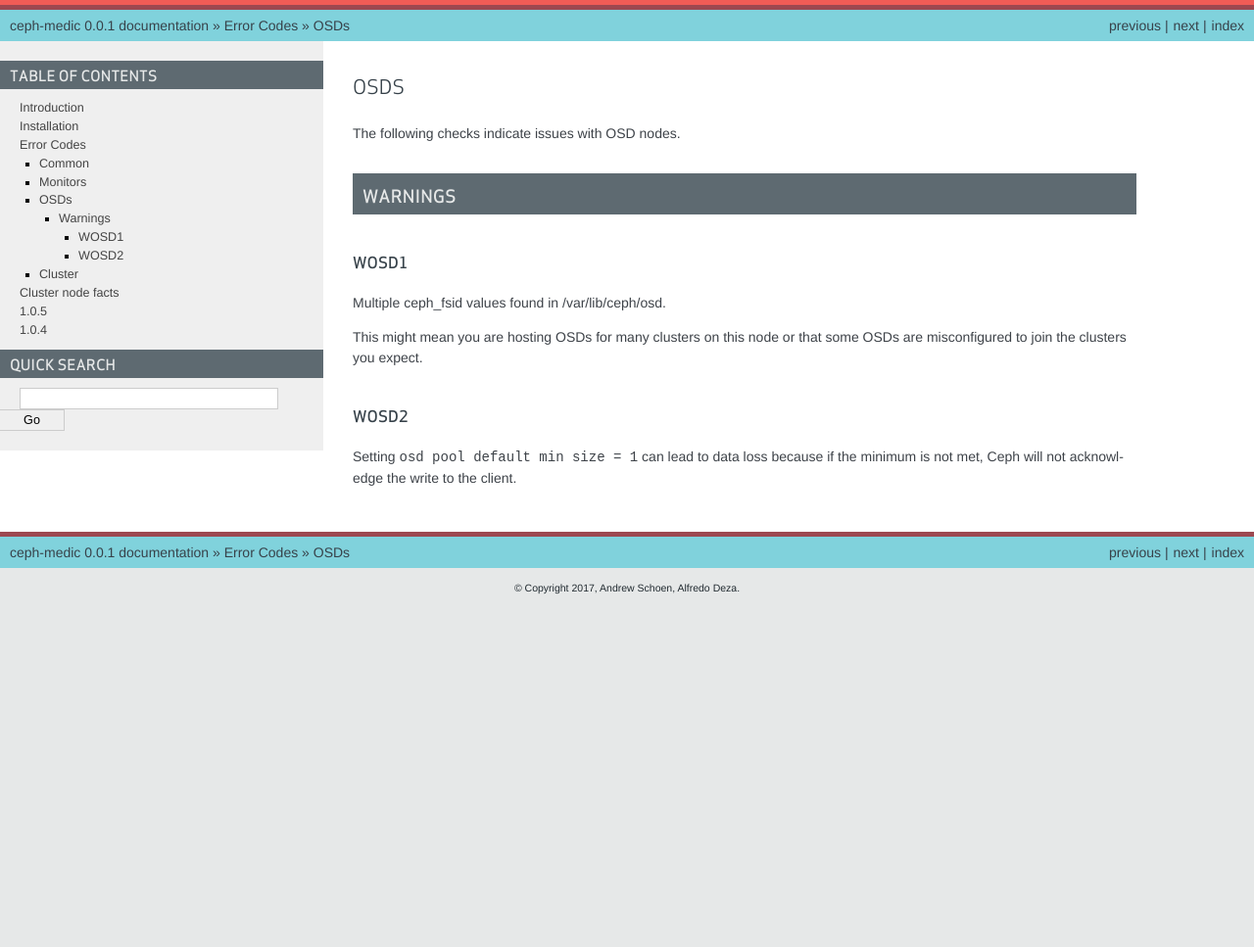
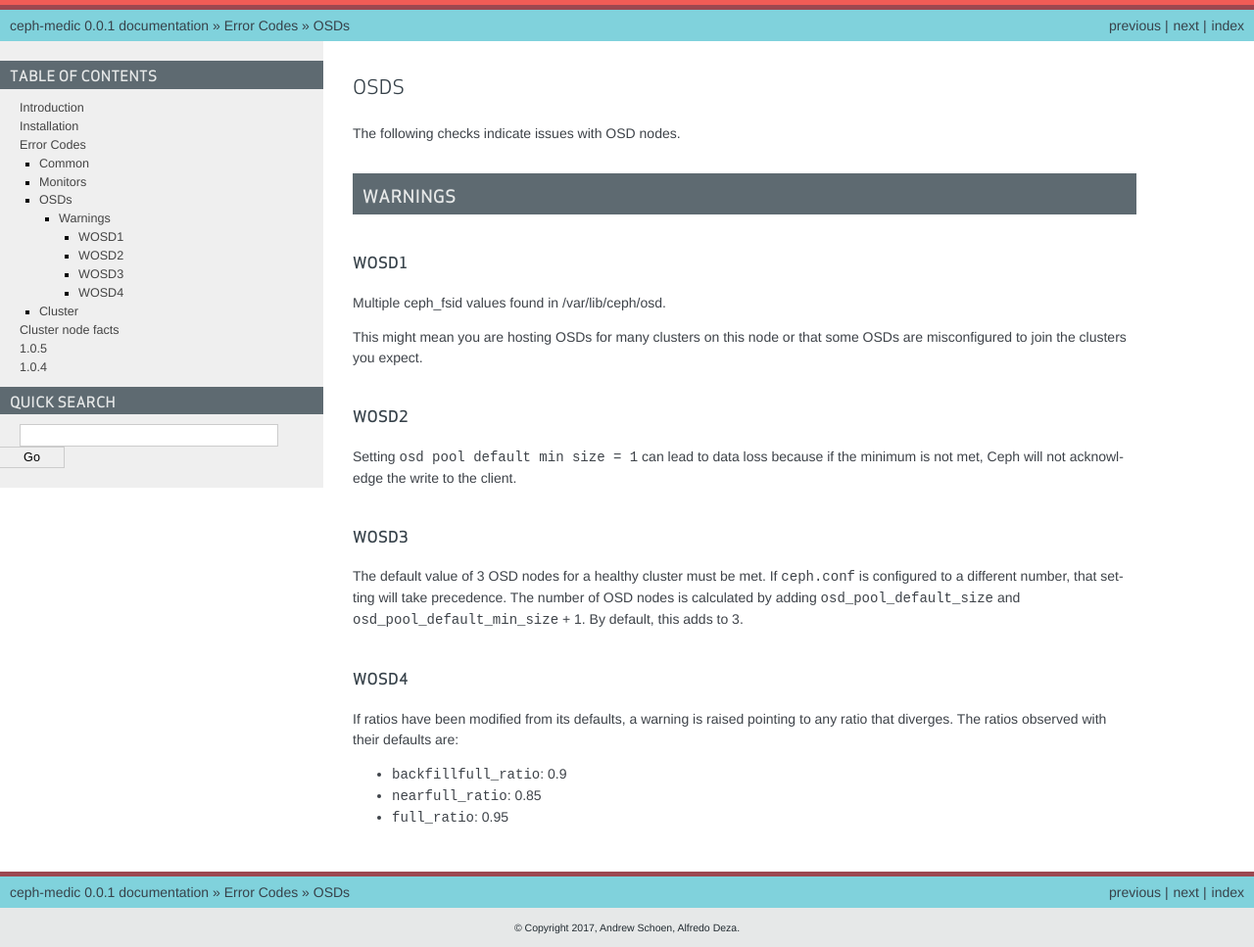
Before and after one commit to ceph/ceph-medic, a Sphinx documentation site: the page built from docs/source/codes/osds.rst, in a window 1280 px wide. Shown: the whole page at 98% size. Built offline with Sphinx 7.4.7, drawn with Linux system fonts in a browser that asks for light colours; before the commit the page ends 900 px from its top, so only the background shows below that.

Commit message:
docs: update docs with WOSD3 and WOSD4
Signed-off-by: Alfredo Deza <adeza@redhat.com>

```diff
--- a/docs/source/codes/osds.rst
+++ b/docs/source/codes/osds.rst
@@ -23,3 +23,24 @@
 ^^^^^
 Setting ``osd pool default min size = 1`` can lead to data loss because if the
 minimum is not met, Ceph will not acknowledge the write to the client.
+
+.. _WOSD3:
+
+WOSD3
+^^^^^
+The default value of 3 OSD nodes for a healthy cluster must be met. If
+``ceph.conf`` is configured to a different number, that setting will take
+precedence. The number of OSD nodes is calculated by adding
+``osd_pool_default_size`` and ``osd_pool_default_min_size`` + 1. By default,
+this adds to 3.
+
+.. _WOSD4:
+
+WOSD4
+^^^^^
+If ratios have been modified from its defaults, a warning is raised pointing to
+any ratio that diverges. The ratios observed with their defaults are:
+
+* ``backfillfull_ratio``: 0.9
+* ``nearfull_ratio``: 0.85
+* ``full_ratio``: 0.95
```
